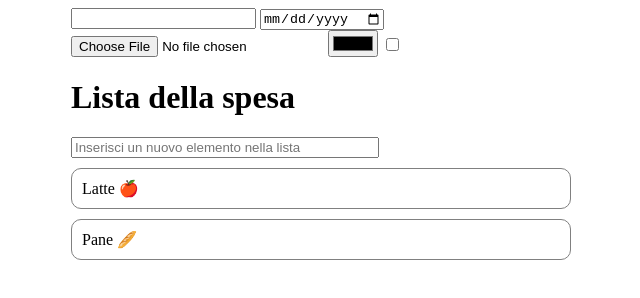
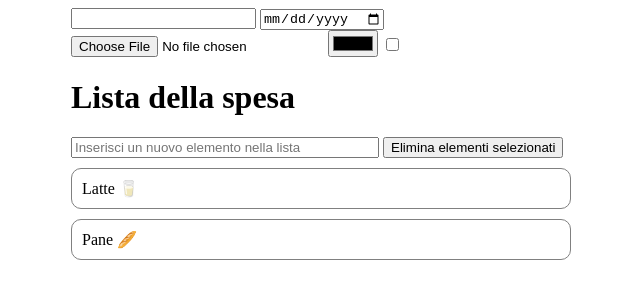
Before and after one commit to nclBaz/epicode-ita-u1-w3-d4, a plain HTML site: page events.html in a window 1280 px wide. Shown: the whole page, without its empty margins (319-959 px from the left). Drawn offline with Linux system fonts and the light colour scheme.

Commit message:
Completes list example

```diff
--- a/events.html
+++ b/events.html
@@ -23,6 +23,7 @@
         placeholder="Inserisci un nuovo elemento nella lista"
         onkeyup="gestisciKeyUpSuInput(event)"
       />
+      <button onclick="eliminaSelezionati()">Elimina elementi selezionati</button>
       <div id="list-items"></div>
     </div>
     <div class="container"></div>
--- a/events.js
+++ b/events.js
@@ -3,8 +3,17 @@ window.onload = () => {
 
   // Usando questo, non avremo mai il potenziale problema che selezionando un tag, questo non esista ancora (null)
   const listContainer = document.getElementById("list-items")
-  listContainer.innerHTML += "<div class='list-item'>Latte 🍎</div>"
-  listContainer.innerHTML += "<div class='list-item'>Pane 🥖</div>"
+  listContainer.innerHTML +=
+    "<div class='list-item' onclick='aggiungiClasseSelected(event)'>Latte 🥛</div>"
+  listContainer.innerHTML +=
+    "<div class='list-item' onclick='aggiungiClasseSelected(event)'>Pane 🥖</div>"
+}
+
+const aggiungiClasseSelected = event => {
+  // Quando un elemento della lista spesa viene cliccato, toggliamo la classe "selected" a quell'elemento
+  const elementoCliccato = event.target
+
+  elementoCliccato.classList.toggle("selected")
 }
 
 const gestisciKeyUpSuInput = event => {
@@ -28,6 +37,9 @@ const gestisciKeyUpSuInput = event => {
       // 2.3 Aggiungo del testo al nuovo div
       newDiv.innerText = valoreInputField
 
+      // 2.4 Aggiungo onclick al nuovo div
+      newDiv.onclick = aggiungiClasseSelected
+
       // 3. Devo appendere il nuovo div al div con id "list-items"
       document.getElementById("list-items").appendChild(newDiv)
 
@@ -36,3 +48,32 @@ const gestisciKeyUpSuInput = event => {
     }
   }
 }
+
+const eliminaSelezionati = e => {
+  /*   if (e.key === "Backspace") {
+    console.log("CLICKED!") */
+  // Devo selezionare tutti gli elementi che hanno la classe selected e poi eliminarli dal DOM
+
+  // 0. Seleziono il padre di tutti i list-item
+  const list = document.getElementById("list-items")
+
+  // 1. Uso un selector per ottenere la lista elementi con classe selected
+  const elementiSelezionati = document.querySelectorAll(".selected")
+  console.log("Elementi selezionati con query selector all: ", elementiSelezionati)
+
+  const elementiSelezionati2 = document.getElementsByClassName("selected")
+  console.log("Elementi selezionati con get by classname: ", elementiSelezionati2)
+
+  // 2. Vado a rimuovere gli elementi iterando la lista ottenuta prima
+  elementiSelezionati.forEach(element => list.removeChild(element))
+  // const arr = Array.from(elementiSelezionati2)
+  /*   console.log("Elementi selezionati con query selector all: ", elementiSelezionati)
+  console.log("Elementi selezionati con get by classname: ", elementiSelezionati2)
+  for (let index = 0; index < elementiSelezionati2.length; index) {
+    const element = elementiSelezionati2[index]
+    list.removeChild(element)
+  } */
+  /* } */
+}
+
+// window.addEventListener("keydown", eliminaSelezionati)
```
